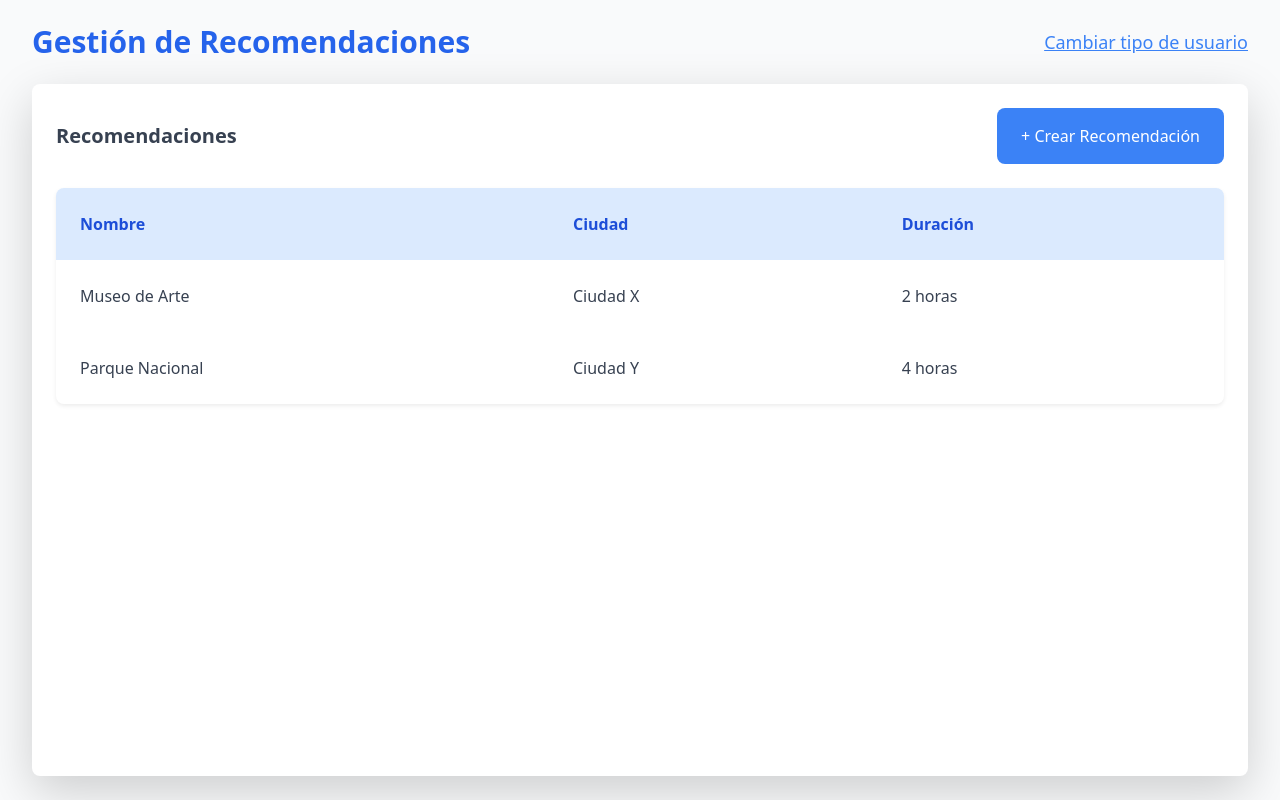
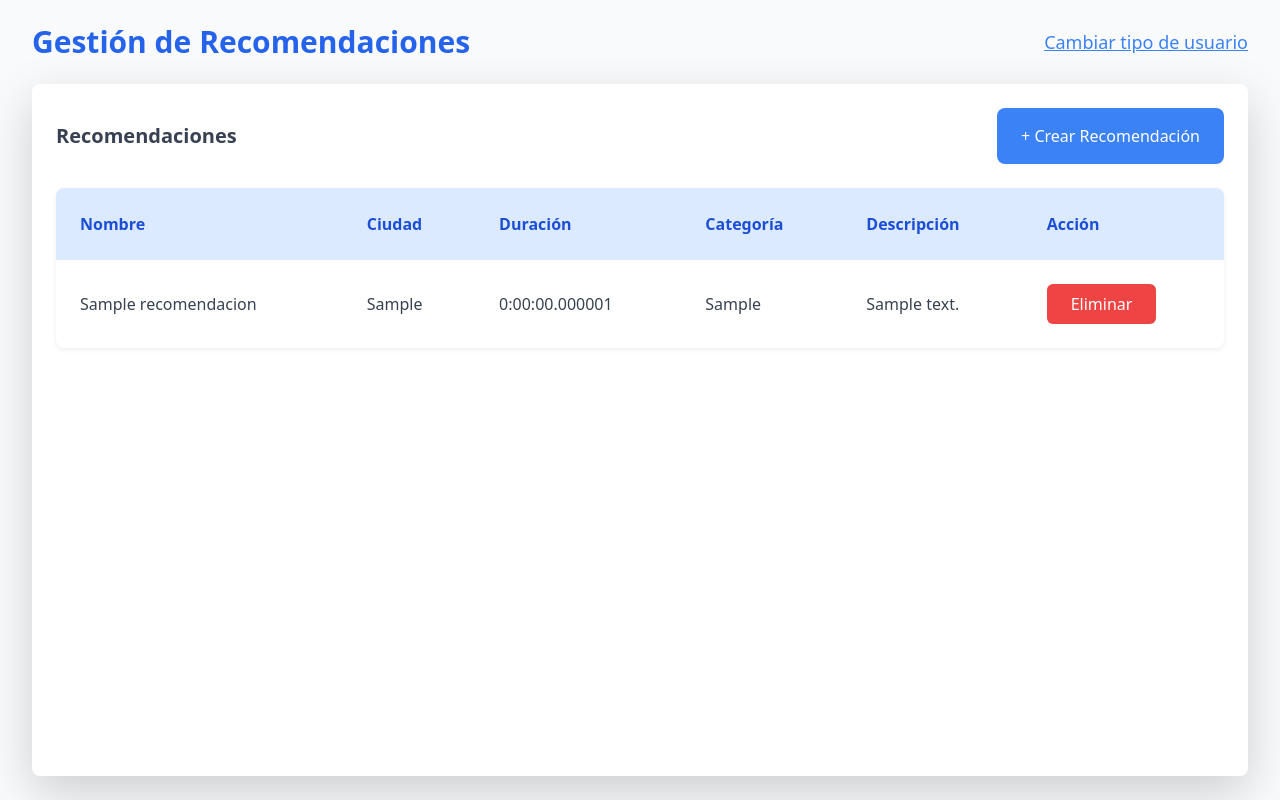
Before and after one commit to Nick451109/back_tourist_recc, a Django app: page /recommendations/ in a window 1280 px wide. Run offline with Django 4.2, Linux system fonts and the light colour scheme; tables that the repository leaves empty hold one stand-in row (values such as "Sample post"); some libraries are stand-ins or nearby versions.

Commit message:
recomendaciones post get delete

```diff
--- a/recomendaciones/templates/recomendaciones/admin_view.html
+++ b/recomendaciones/templates/recomendaciones/admin_view.html
@@ -40,14 +40,28 @@
                     <th class="text-left p-4 text-blue-700">Nombre</th>
                     <th class="text-left p-4 text-blue-700">Ciudad</th>
                     <th class="text-left p-4 text-blue-700">Duración</th>
+                    <th class="text-left p-4 text-blue-700">Categoría</th>
+                    <th class="text-left p-4 text-blue-700">Descripción</th>
+                    <th class="text-left p-4 text-blue-700">Acción</th>
+
                 </tr>
             </thead>
             <tbody>
                 {% for rec in recommendations %}
                 <tr class="cursor-pointer hover:bg-blue-50">
-                    <td class="p-4 text-gray-700">{{ rec.name }}</td>
-                    <td class="p-4 text-gray-700">{{ rec.city }}</td>
-                    <td class="p-4 text-gray-700">{{ rec.duration }}</td>
+                    <td class="p-4 text-gray-700">{{ rec.nombre_actividad }}</td>
+                    <td class="p-4 text-gray-700">{{ rec.ciudad }}</td>
+                    <td class="p-4 text-gray-700">{{ rec.duracion }}</td>
+                    <td class="p-4 text-gray-700">{{ rec.categoria }}</td>
+                    <td class="p-4 text-gray-700">{{ rec.descripcion }}</td>
+                    <td class="p-4 text-gray-700">
+                        <form action="{% url 'eliminar_recomendacion' rec.id %}" method="post" onsubmit="return confirm('¿Estás seguro de que deseas eliminar esta recomendación?');">
+                            {% csrf_token %}
+                            <button type="submit" class="bg-red-500 text-white px-4 py-2 rounded hover:bg-red-600 transition">
+                                Eliminar
+                            </button>
+                        </form>
+                    </td>
                 </tr>
                 {% endfor %}
             </tbody>
--- a/recomendaciones/templates/recomendaciones/crear_recomendacion.html
+++ b/recomendaciones/templates/recomendaciones/crear_recomendacion.html
@@ -5,7 +5,7 @@
             <button class="btn-close" type="button" data-bs-dismiss="modal" aria-label="Close"></button>
         </div>
 
-        <form action="" method="post">
+        <form action=" {% url 'crear_recomendacion' %}" method="post">
             {% csrf_token %}
             <div class="modal-body">
                 <!--cuerpo del form (campos de mi modelo)-->
--- a/recomendaciones/urls.py
+++ b/recomendaciones/urls.py
@@ -1,8 +1,9 @@
 from django.urls import path
-from .views import admin_view, CrearRecomendacionView
+from .views import admin_view, CrearRecomendacionView, eliminar_recomendacion
 
 urlpatterns = [
     path('recommendations/', admin_view, name='admin_view'),
     path('recommendations/create/', CrearRecomendacionView.as_view(), name='crear_recomendacion'),
+    path('recommendations/delete/<int:pk>/', eliminar_recomendacion, name='eliminar_recomendacion'),
 
 ]
--- a/recomendaciones/views.py
+++ b/recomendaciones/views.py
@@ -1,16 +1,17 @@
-from django.shortcuts import render
+from django.shortcuts import render,get_object_or_404, redirect
 from django.views.generic.edit import CreateView
-from django.urls import reverse_lazy
+from django.urls import reverse_lazy, reverse
 from .models import Recomendacion
 
 # Create your views here.
 
 def admin_view(request):
-    recommendations = [
-        {'name': 'Museo de Arte', 'city': 'Ciudad X', 'duration': '2 horas', 'category': 'Cultural', 'description': 'Un museo increíble.'},
-        {'name': 'Parque Nacional', 'city': 'Ciudad Y', 'duration': '4 horas', 'category': 'Aventura', 'description': 'Un parque con paisajes hermosos.'},
-    ]
+    # datos de la tabla
+    recommendations = Recomendacion.objects.all()
+
+    # Seleccionamos la primera recomendación como "selected_recommendation"
     selected_recommendation = recommendations[0] if recommendations else None
+
     return render(request, 'recomendaciones/admin_view.html', {
         'recommendations': recommendations,
         'selected_recommendation': selected_recommendation,
@@ -18,8 +19,13 @@ def admin_view(request):
     })
 
 
+def eliminar_recomendacion(request, pk):
+    recomendacion = get_object_or_404(Recomendacion, pk=pk)
+    recomendacion.delete()
+    return redirect(reverse('admin_view'))
+
 class CrearRecomendacionView(CreateView):
     model = Recomendacion
-    template_name = 'recomendaciones/crear_recomendacion.html'  # Ruta al template del formulario
+    template_name = 'recomendaciones/crear_recomendacion.html'
     fields = ['nombre_actividad', 'ciudad', 'duracion', 'rango_desde', 'rango_hasta', 'categoria', 'descripcion']
-    success_url = reverse_lazy('admin_view')  # Redirige a la página principal después de guardar
+    success_url = reverse_lazy('admin_view') # me manda a la pag principal cuando guarda
```
